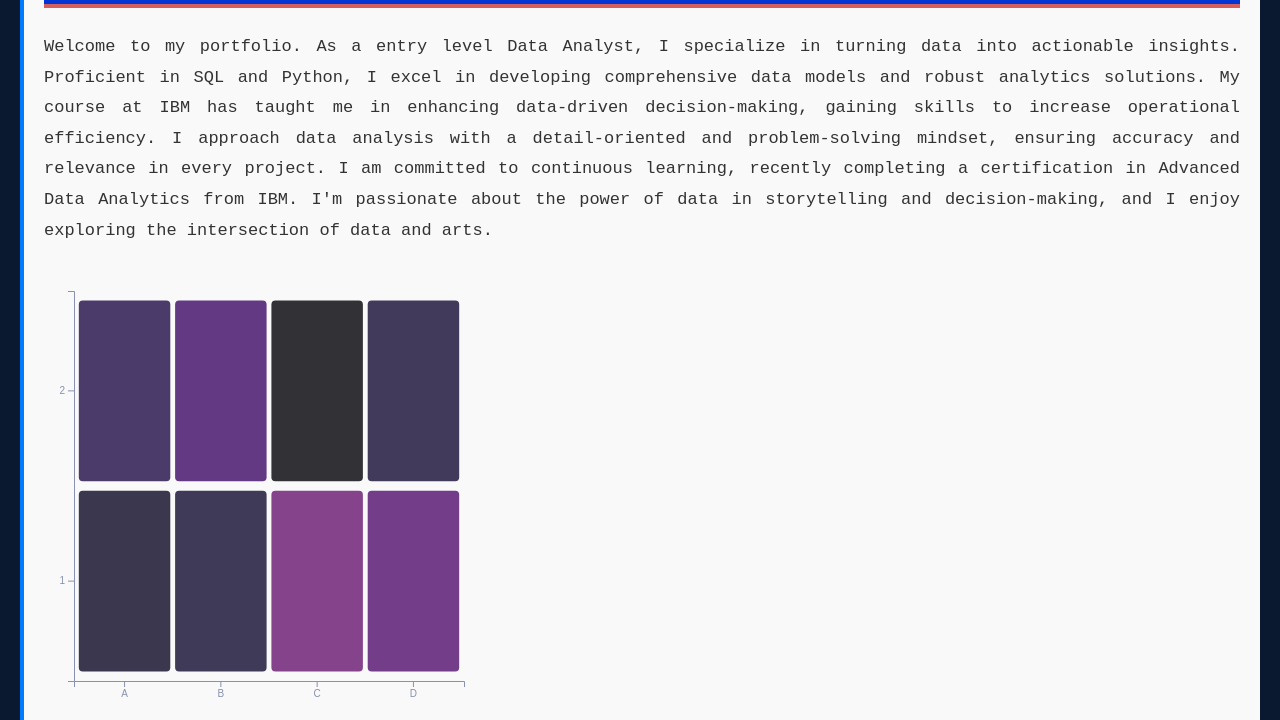
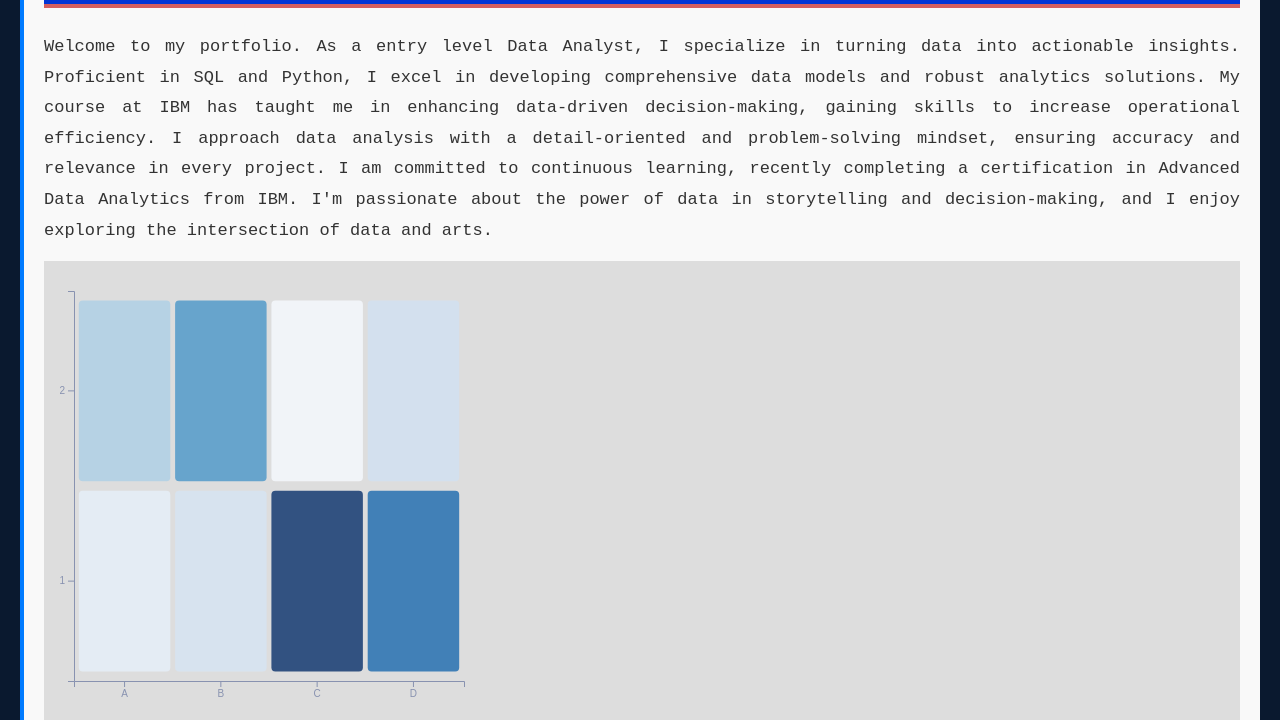
Before and after one commit to jhernandez-11/my-portfolio, a website built with Vite: page index.html in a window 1280 px wide. Shown: the part 232-952 px from the top of the page. Built offline with nearby package versions, Linux system fonts and the light colour scheme; files whose address does not match are found by name.

Commit message:
updated ui

```diff
--- a/script.js
+++ b/script.js
@@ -8,7 +8,7 @@ function dataAnime() {
     { group: "B", variable: "1", value: 9.3 },
     { group: "B", variable: "2", value: 20.1 },
     { group: "C", variable: "1", value: 30.0 },
-    { group: "C", variable: "2", value: 2.1 },
+    { group: "C", variable: "2", value: 5.1 },
     { group: "D", variable: "1", value: 24.6 },
     { group: "D", variable: "2", value: 9.9 }
     // ... more data
@@ -46,8 +46,8 @@ svg.append("g")
 
 // Build color scale
 const myColor = d3.scaleSequential()
-    .interpolator(d3.interpolateInferno)
-    .domain([1, 100]);
+    .interpolator(d3.interpolateBlues)
+    .domain([d3.min(data, d => d.value), d3.max(data, d => d.value)]);
 
 // Create a tooltip
 const tooltip = d3.select("body")
--- a/style.css
+++ b/style.css
@@ -111,6 +111,10 @@ section {
     font-size: 17px; /* Slightly larger font for the first paragraph */
 }
 
+.bar {
+    background-color: #ddd;
+}
+
 /* Portfolio Section */
 .portfolio-section {
     text-align: center;
```
